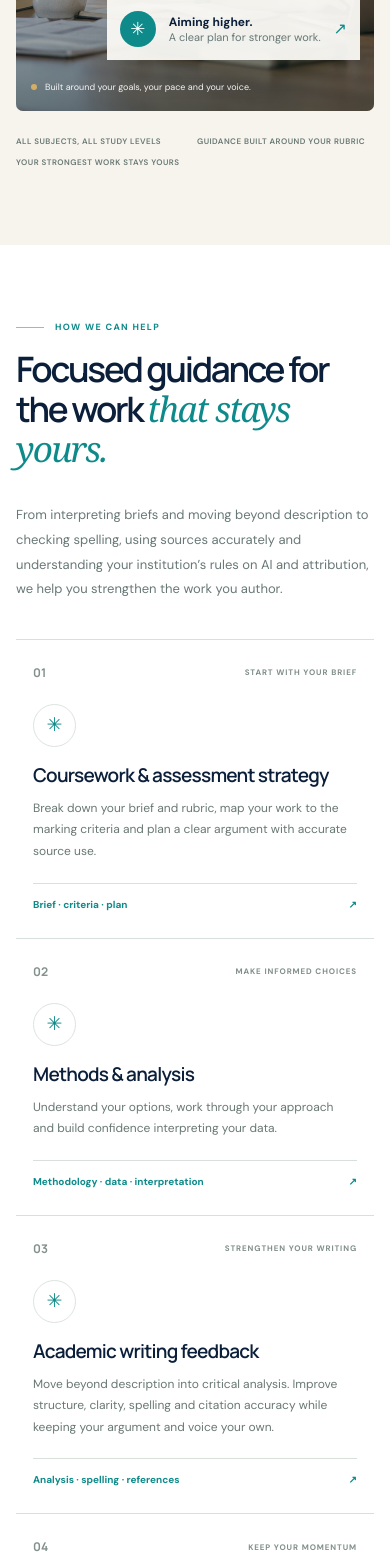
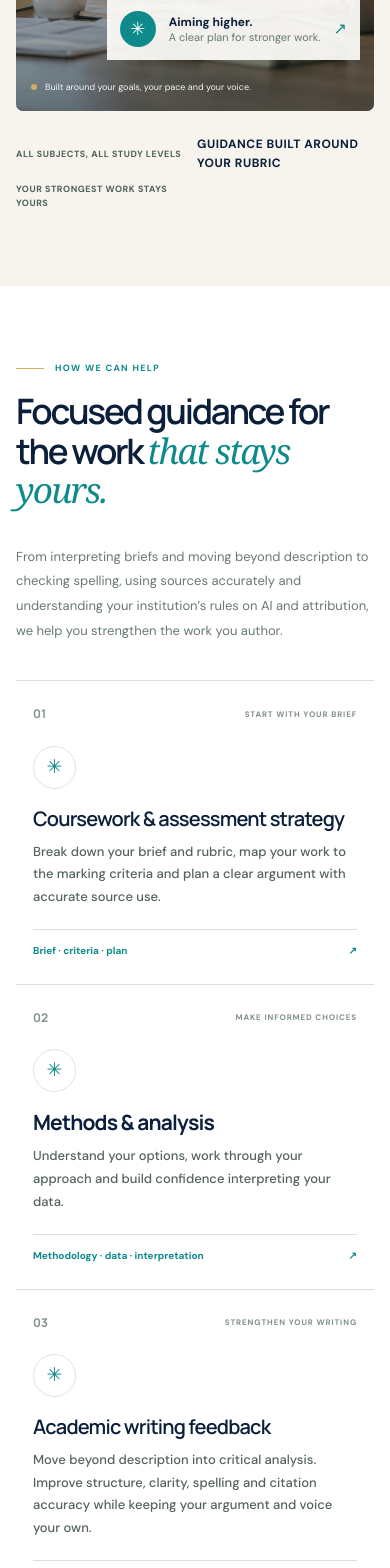
Before and after one commit to jayR3/360Scholar-research, a Next.js app: page / in a window 390 px wide. Shown: the part 1200-2768 px from the top of the page. Built offline with nearby package versions, Linux system fonts and the light colour scheme.

Commit message:
Improve service and banner text legibility

```diff
--- a/app/globals.css
+++ b/app/globals.css
@@ -87,7 +87,8 @@ h1 { max-width: 600px; margin-bottom: 22px; color: var(--brand); font-size: clam
 .note-arrow { margin-left: auto; color: var(--teal); }
 .image-caption { position: absolute; bottom: 21px; left: 25px; display: flex; align-items: center; gap: 8px; color: rgba(255,255,255,.93); font-size: 10px; }
 .caption-dot { width: 6px; height: 6px; border-radius: 50%; background: var(--accent); }
-.hero-bottom { display: flex; align-items: center; justify-content: center; gap: 22px; margin-top: 40px; color: #697874; font-size: 10px; font-weight: 600; letter-spacing: .06em; text-transform: uppercase; }
+.hero-bottom { display: flex; align-items: center; justify-content: center; gap: 22px; margin-top: 40px; color: #4f605b; font-size: 11px; font-weight: 700; letter-spacing: .06em; text-transform: uppercase; }
+.hero-bottom span:nth-child(3) { color: var(--brand); font-size: 12px; font-weight: 700; }
 .hero-bottom-line { width: 32px; height: 1px; background: #c9d1ca; }
 
 .intro-section { background: #fff; }
@@ -104,14 +105,15 @@ h1 { max-width: 600px; margin-bottom: 22px; color: var(--brand); font-size: clam
 .service-number, .arm-index { color: #82918c; font-family: var(--display); font-size: 12px; font-weight: 700; }
 .service-tag { color: #818f89; font-size: 8px; font-weight: 700; letter-spacing: .11em; text-align: right; }
 .service-glyph { display: grid; place-items: center; width: 43px; height: 43px; margin-top: 38px; border: 1px solid #dce4df; border-radius: 50%; color: var(--teal); font-size: 19px; }
-.service-card h3 { margin: 17px 0 10px; color: var(--brand); font-size: 19px; font-weight: 600; letter-spacing: -.04em; line-height: 1.25; }
-.service-card p { min-height: 66px; margin-bottom: 20px; color: #697874; font-size: 12px; line-height: 1.8; }
+.service-card h3 { margin: 17px 0 10px; color: var(--brand); font-size: 20px; font-weight: 600; letter-spacing: -.04em; line-height: 1.25; }
+.service-card:nth-child(2) h3 { font-size: 21px; font-weight: 700; }
+.service-card p { min-height: 66px; margin-bottom: 20px; color: #52625d; font-size: 13px; font-weight: 500; line-height: 1.75; }
 .service-detail { display: flex; justify-content: space-between; align-items: center; padding-top: 13px; border-top: 1px solid var(--line); color: var(--teal); font-size: 10px; font-weight: 700; }
 .integrity-note { display: flex; align-items: center; gap: 15px; margin-top: 24px; padding: 18px 21px; background: var(--paper); }
 .integrity-icon { color: var(--teal); font-size: 18px; }
-.integrity-note p { flex: 1; margin: 0; color: #687975; font-size: 11px; }
+.integrity-note p { flex: 1; margin: 0; color: #52625d; font-size: 12px; font-weight: 500; line-height: 1.65; }
 .integrity-note p strong { color: var(--brand); }
-.integrity-note .text-link { flex-shrink: 0; font-size: 11px; }
+.integrity-note .text-link { flex-shrink: 0; font-size: 12px; }
 
 .approach-section { color: var(--white); background: var(--brand); }
 .approach-layout { display: grid; grid-template-columns: .9fr 1.1fr; align-items: center; gap: 110px; }
@@ -194,7 +196,7 @@ h1 { max-width: 600px; margin-bottom: 22px; color: var(--brand); font-size: clam
   .primary-nav { gap: 19px; }
   .hero-grid { grid-template-columns: .9fr 1.1fr; gap: 35px; }
   .hero-visual { min-height: 480px; }
-  .hero-bottom { gap: 14px; font-size: 9px; }
+  .hero-bottom { gap: 14px; font-size: 10px; }
   .heading-split { gap: 50px; }
   .service-card { padding-inline: 17px; }
   .service-tag { font-size: 7px; }
@@ -224,7 +226,7 @@ h1 { max-width: 600px; margin-bottom: 22px; color: var(--brand); font-size: clam
   .hero-visual { min-height: min(112vw, 490px); border-top-right-radius: 95px; }
   .hero-note { right: 14px; bottom: 51px; min-width: 222px; padding: 13px; }
   .image-caption { bottom: 17px; left: 15px; font-size: 9px; }
-  .hero-bottom { justify-content: flex-start; flex-wrap: wrap; gap: 8px 10px; margin-top: 24px; font-size: 8px; }
+  .hero-bottom { justify-content: flex-start; flex-wrap: wrap; gap: 8px 10px; margin-top: 24px; font-size: 9px; }
   .hero-bottom-line { width: 17px; }
   .heading-split, .approach-layout, .faq-layout, .contact-grid { grid-template-columns: 1fr; gap: 35px; }
   .section-heading { margin-bottom: 33px; }
```
